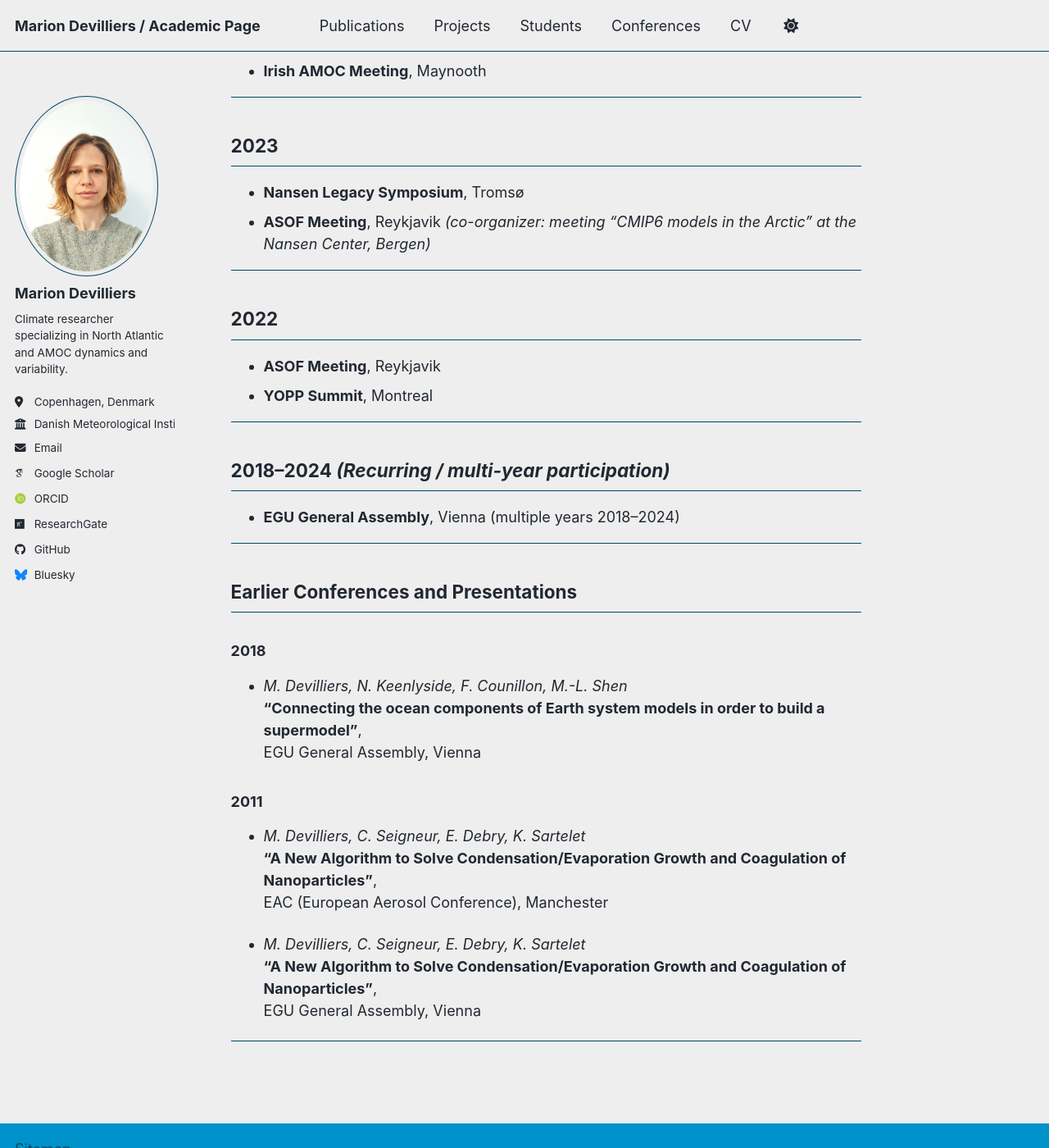
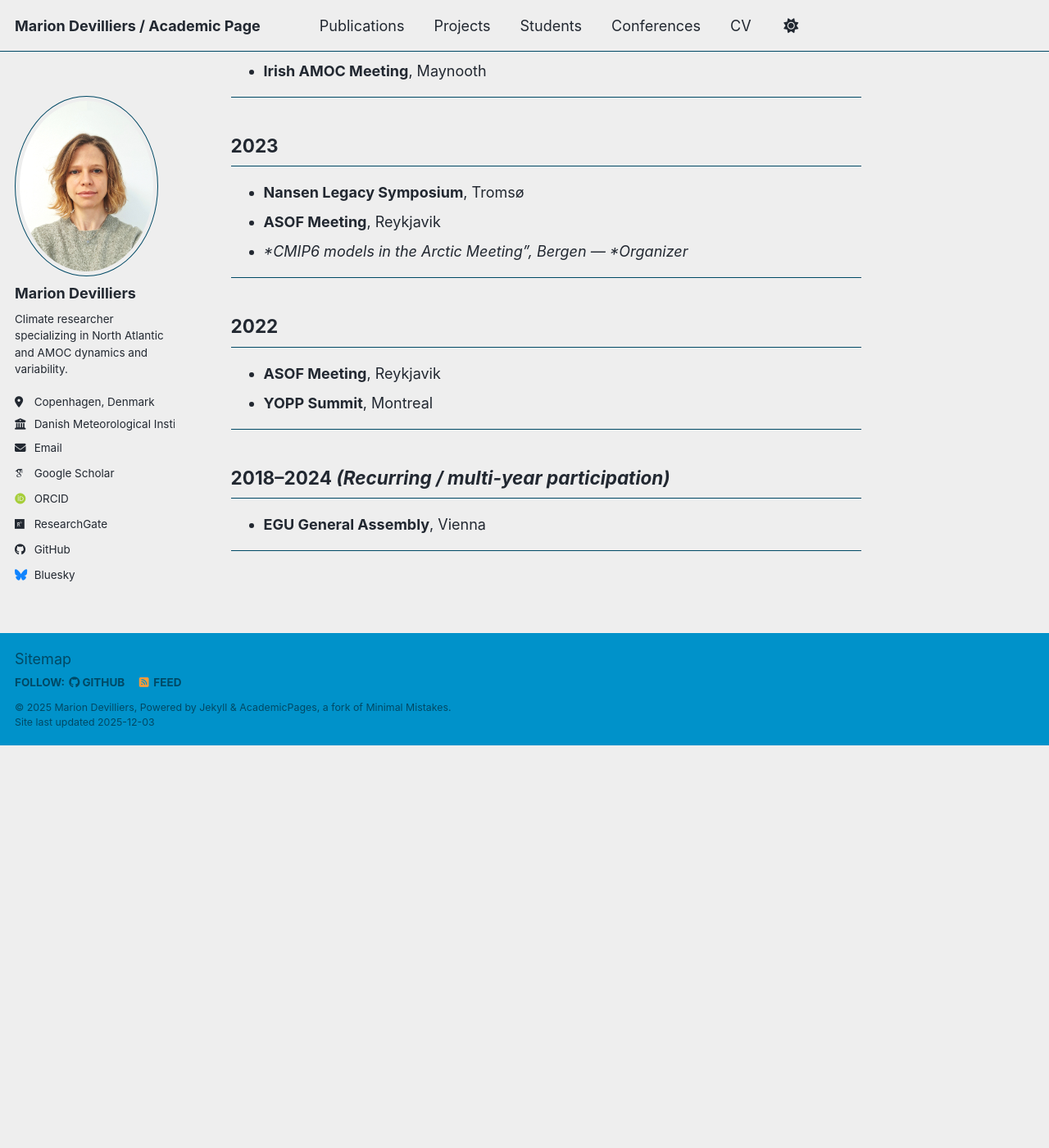
Before and after one commit to mariondevilliers/mariondevilliers.github.io, a Jekyll site: the page built from _pages/conferences.md, in a window 1280 px wide and 1400 px high, scrolled down 973 px. Shown: the whole window at 82% size. Built offline with Jekyll 4.4.1, drawn with Linux system fonts in a browser that asks for light colours; some web fonts are replaced; a script bundle is joined from its source files by our own code; library files that are not in the unit come from our copies; after the commit the page ends 1882 px from its top, so only the background shows below that; some of the changed text lies outside the part shown.

Commit message:
Update conferences.md

```diff
--- a/_pages/conferences.md
+++ b/_pages/conferences.md
@@ -23,7 +22,6 @@ Below is a structured list of conferences, workshops, and scientific meetings in
 ## 2025
 - **The Subpolar Gyre Workshop**, Utrecht
 - **ASOF Meeting**, Barcelona
-
 
 ---
 
@@ -36,7 +34,8 @@ Below is a structured list of conferences, workshops, and scientific meetings in
 
 ## 2023
 - **Nansen Legacy Symposium**, Tromsø
-- **ASOF Meeting**, Reykjavik *(co-organizer: meeting “CMIP6 models in the Arctic” at the Nansen Center, Bergen)*
+- **ASOF Meeting**, Reykjavik
+- **CMIP6 models in the Arctic Meeting”, Bergen — *Organizer*
 
 ---
 
@@ -47,24 +46,6 @@ Below is a structured list of conferences, workshops, and scientific meetings in
 ---
 
 ## 2018–2024 *(Recurring / multi-year participation)*
-- **EGU General Assembly**, Vienna (multiple years 2018–2024)
+- **EGU General Assembly**, Vienna
 
 ---
-
-## Earlier Conferences and Presentations
-
-### **2018**
-- *M. Devilliers, N. Keenlyside, F. Counillon, M.-L. Shen*
-  **“Connecting the ocean components of Earth system models in order to build a supermodel”**,
-  EGU General Assembly, Vienna
-
-### **2011**
-- *M. Devilliers, C. Seigneur, E. Debry, K. Sartelet*
-  **“A New Algorithm to Solve Condensation/Evaporation Growth and Coagulation of Nanoparticles”**,
-  EAC (European Aerosol Conference), Manchester
-
-- *M. Devilliers, C. Seigneur, E. Debry, K. Sartelet*
-  **“A New Algorithm to Solve Condensation/Evaporation Growth and Coagulation of Nanoparticles”**,
-  EGU General Assembly, Vienna
-
----
```
Also changed, not shown: other parts of _pages/conferences.md (+1 -2 lines).
